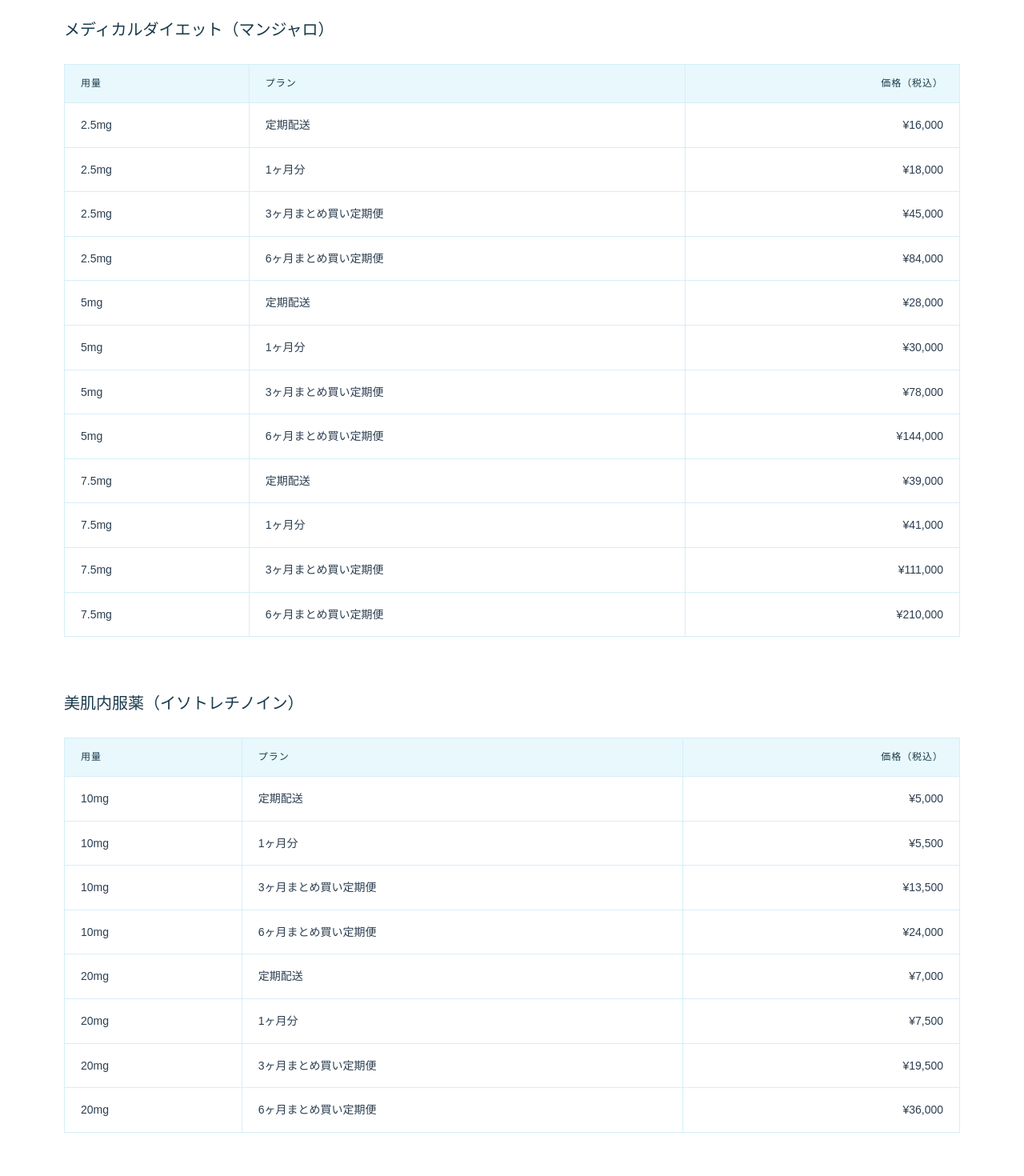
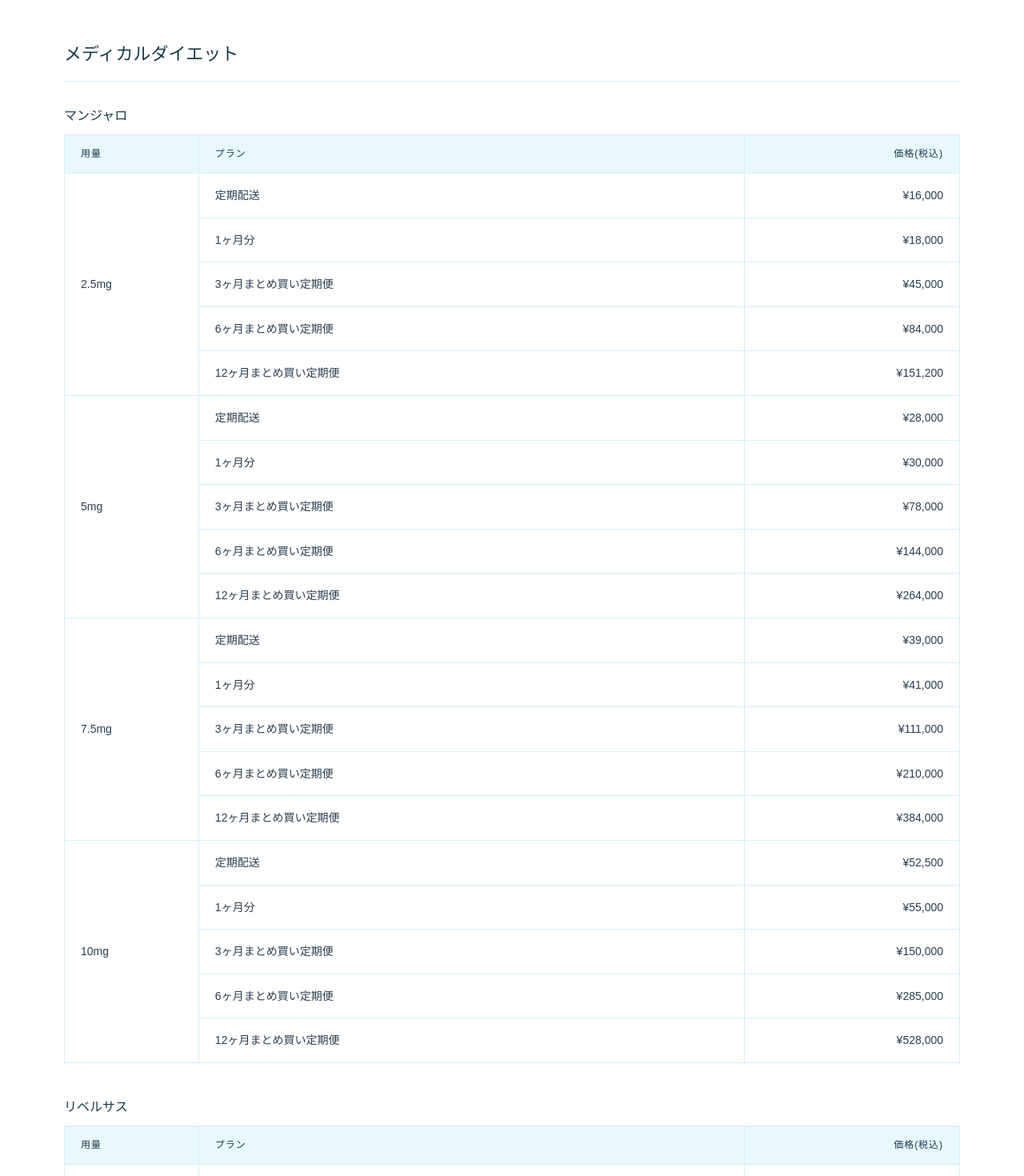
Before and after one commit to tokyolifeclinic123-wq/tokyo-life-clinic-v2, a Next.js app: page /price in a window 1280 px wide. Shown: the part 800-2270 px from the top of the page at 80% size. Built offline with nearby package versions, Linux system fonts and the light colour scheme; no server answers.

Commit message:
feat(price): update price tables to match TLOC pricing sheet
Add Liberus / Metformin / Insomnia drug sections, add 10mg / 30-40mg
doses and 12-month plans to existing Mounjaro / Isotretinoin tables.

```diff
--- a/src/app/price/page.tsx
+++ b/src/app/price/page.tsx
@@ -9,7 +9,7 @@
 export const metadata: Metadata = {
   title: '料金表',
   description:
-    '東京LIFEオンラインクリニックの料金一覧。美肌内服薬（イソトレチノイン）・メディカルダイエット（マンジャロ）の処方価格。税込表示。',
+    '東京LIFEオンラインクリニックの料金一覧。メディカルダイエット・美肌内服薬・不眠症治療薬の処方価格。税込表示。',
 }
 
 const BASE = CLINIC.siteUrl
@@ -35,35 +35,156 @@
 const COMMON_ROWS = [
   { label: '診察料',        price: '無料' },
   { label: '再診料',        price: '無料' },
-  { label: '送料（通常）',  price: '¥500' },
-  { label: '送料（クール便）', price: '¥1,000' },
+  { label: '送料(通常)',  price: '¥500' },
+  { label: '送料(クール便)', price: '¥1,000' },
 ]
 
-const MOUNJARO_ROWS = [
-  { dose: '2.5mg', plan: '定期配送',            price: '¥16,000' },
-  { dose: '2.5mg', plan: '1ヶ月分',             price: '¥18,000' },
-  { dose: '2.5mg', plan: '3ヶ月まとめ買い定期便', price: '¥45,000' },
-  { dose: '2.5mg', plan: '6ヶ月まとめ買い定期便', price: '¥84,000' },
-  { dose: '5mg',   plan: '定期配送',            price: '¥28,000' },
-  { dose: '5mg',   plan: '1ヶ月分',             price: '¥30,000' },
-  { dose: '5mg',   plan: '3ヶ月まとめ買い定期便', price: '¥78,000' },
-  { dose: '5mg',   plan: '6ヶ月まとめ買い定期便', price: '¥144,000' },
-  { dose: '7.5mg', plan: '定期配送',            price: '¥39,000' },
-  { dose: '7.5mg', plan: '1ヶ月分',             price: '¥41,000' },
-  { dose: '7.5mg', plan: '3ヶ月まとめ買い定期便', price: '¥111,000' },
-  { dose: '7.5mg', plan: '6ヶ月まとめ買い定期便', price: '¥210,000' },
+const yen = (n: number) => `¥${n.toLocaleString()}`
+
+type Plan = '定期配送' | '1ヶ月分' | '3ヶ月まとめ買い定期便' | '6ヶ月まとめ買い定期便' | '12ヶ月まとめ買い定期便'
+const PLANS: Plan[] = ['定期配送', '1ヶ月分', '3ヶ月まとめ買い定期便', '6ヶ月まとめ買い定期便', '12ヶ月まとめ買い定期便']
+
+type DoseRow = { dose: string; prices: [number, number, number, number, number] }
+type FlatRow = { prices: [number, number, number, number, number] }
+
+const MOUNJARO_ROWS: DoseRow[] = [
+  { dose: '2.5mg',  prices: [16000, 18000, 45000,  84000,  151200] },
+  { dose: '5mg',    prices: [28000, 30000, 78000,  144000, 264000] },
+  { dose: '7.5mg',  prices: [39000, 41000, 111000, 210000, 384000] },
+  { dose: '10mg',   prices: [52500, 55000, 150000, 285000, 528000] },
 ]
 
-const ISO_ROWS = [
-  { dose: '10mg', plan: '定期配送',            price: '¥5,000' },
-  { dose: '10mg', plan: '1ヶ月分',             price: '¥5,500' },
-  { dose: '10mg', plan: '3ヶ月まとめ買い定期便', price: '¥13,500' },
-  { dose: '10mg', plan: '6ヶ月まとめ買い定期便', price: '¥24,000' },
-  { dose: '20mg', plan: '定期配送',            price: '¥7,000' },
-  { dose: '20mg', plan: '1ヶ月分',             price: '¥7,500' },
-  { dose: '20mg', plan: '3ヶ月まとめ買い定期便', price: '¥19,500' },
-  { dose: '20mg', plan: '6ヶ月まとめ買い定期便', price: '¥36,000' },
+const RYBELSUS_ROWS: DoseRow[] = [
+  { dose: '3mg',   prices: [6500,  7500,  21000, 36000,  66000]  },
+  { dose: '7mg',   prices: [16500, 17500, 51000, 96000,  172800] },
+  { dose: '14mg',  prices: [25000, 27000, 78000, 144000, 259200] },
 ]
+
+const METFORMIN_ROWS: DoseRow[] = [
+  { dose: '250mg', prices: [5000, 5500, 13500, 24000, 42000] },
+  { dose: '500mg', prices: [6000, 6500, 16500, 30000, 54000] },
+]
+
+const ISO_ROWS: DoseRow[] = [
+  { dose: '10mg', prices: [5000,  5500,  13500, 24000, 42000]  },
+  { dose: '20mg', prices: [7000,  7500,  19500, 36000, 60000]  },
+  { dose: '30mg', prices: [12000, 13000, 33000, 60000, 102000] },
+  { dose: '40mg', prices: [14000, 15000, 39000, 72000, 120000] },
+]
+
+const SKIN_SINGLE_ROW: FlatRow = { prices: [2250, 2500, 6000,  10500, 18000] }
+const SKIN_SINGLE_HIGH_ROW: FlatRow = { prices: [3250, 3500, 9000,  16500, 30000] }
+const SKIN_SET_ROW: FlatRow = { prices: [5000, 5500, 13500, 24000, 42000] }
+
+const DAYVIGO_ROWS: DoseRow[] = [
+  { dose: '2.5mg', prices: [5750, 6000, 16500, 31500, 60000] },
+  { dose: '5mg',   prices: [6250, 6500, 18000, 34500, 66000] },
+]
+
+const ESZOPICLONE_ROWS: DoseRow[] = [
+  { dose: '1mg', prices: [3000, 3250, 8250,  15000, 27000] },
+  { dose: '2mg', prices: [3750, 4000, 10500, 19500, 36000] },
+]
+
+const RHYTHMY_ROWS: DoseRow[] = [
+  { dose: '1mg', prices: [3000, 3250, 8250,  15000, 27000] },
+  { dose: '2mg', prices: [3750, 4000, 10500, 19500, 36000] },
+]
+
+const RAMELTEON_ROWS: DoseRow[] = [
+  { dose: '8mg', prices: [3750, 4000, 10500, 19500, 36000] },
+]
+
+const SECTION_H2: React.CSSProperties = {
+  fontFamily: 'var(--font-serif)',
+  fontSize: 22,
+  fontWeight: 400,
+  color: '#1A3A4A',
+  marginBottom: 28,
+  paddingBottom: 12,
+  borderBottom: '1px solid #D6EEF7',
+}
+
+const SUB_H3: React.CSSProperties = {
+  fontFamily: 'var(--font-serif)',
+  fontSize: 16,
+  fontWeight: 500,
+  color: '#1A3A4A',
+  marginBottom: 8,
+}
+
+const SUB_NOTE: React.CSSProperties = {
+  fontSize: 12,
+  color: '#7A8F9A',
+  lineHeight: 1.7,
+  marginBottom: 16,
+}
+
+function DoseTable({ rows }: { rows: DoseRow[] }) {
+  return (
+    <table style={{ width: '100%', borderCollapse: 'collapse' }}>
+      <thead>
+        <tr>
+          <th style={{ ...TH_STYLE, width: '15%' }}>用量</th>
+          <th style={TH_STYLE}>プラン</th>
+          <th style={{ ...TH_STYLE, textAlign: 'right', width: '24%' }}>価格(税込)</th>
+        </tr>
+      </thead>
+      <tbody>
+        {rows.flatMap((r) =>
+          PLANS.map((plan, i) => (
+            <tr key={`${r.dose}-${plan}`}>
+              {i === 0 ? (
+                <td style={TD_STYLE} rowSpan={PLANS.length}>{r.dose}</td>
+              ) : null}
+              <td style={TD_STYLE}>{plan}</td>
+              <td style={{ ...TD_STYLE, textAlign: 'right' }}>{yen(r.prices[i])}</td>
+            </tr>
+          ))
+        )}
+      </tbody>
+    </table>
+  )
+}
+
+function FlatTable({ row }: { row: FlatRow }) {
+  return (
+    <table style={{ width: '100%', borderCollapse: 'collapse' }}>
+      <thead>
+        <tr>
+          <th style={TH_STYLE}>プラン</th>
+          <th style={{ ...TH_STYLE, textAlign: 'right', width: '24%' }}>価格(税込)</th>
+        </tr>
+      </thead>
+      <tbody>
+        {PLANS.map((plan, i) => (
+          <tr key={plan}>
+            <td style={TD_STYLE}>{plan}</td>
+            <td style={{ ...TD_STYLE, textAlign: 'right' }}>{yen(row.prices[i])}</td>
+          </tr>
+        ))}
+      </tbody>
+    </table>
+  )
+}
+
+function DrugBlock({
+  title,
+  note,
+  children,
+}: {
+  title: string
+  note?: React.ReactNode
+  children: React.ReactNode
+}) {
+  return (
+    <div style={{ marginBottom: 40 }}>
+      <h3 style={SUB_H3}>{title}</h3>
+      {note ? <p style={SUB_NOTE}>{note}</p> : null}
+      {children}
+    </div>
+  )
+}
 
 export default function PricePage() {
   return (
@@ -118,18 +239,8 @@
         </p>
 
         {/* Common fees */}
-        <section style={{ marginBottom: 64 }}>
-          <h2
-            style={{
-              fontFamily: 'var(--font-serif)',
-              fontSize: 20,
-              fontWeight: 400,
-              color: '#1A3A4A',
-              marginBottom: 24,
-            }}
-          >
-            共通費用
-          </h2>
+        <section style={{ marginBottom: 72 }}>
+          <h2 style={SECTION_H2}>共通費用</h2>
           <table style={{ width: '100%', borderCollapse: 'collapse' }}>
             <thead>
               <tr>
@@ -148,70 +259,89 @@
           </table>
         </section>
 
-        {/* Mounjaro table */}
-        <section style={{ marginBottom: 64 }}>
-          <h2
-            style={{
-              fontFamily: 'var(--font-serif)',
-              fontSize: 20,
-              fontWeight: 400,
-              color: '#1A3A4A',
-              marginBottom: 24,
-            }}
-          >
-            メディカルダイエット（マンジャロ）
-          </h2>
-          <table style={{ width: '100%', borderCollapse: 'collapse' }}>
-            <thead>
-              <tr>
-                <th style={TH_STYLE}>用量</th>
-                <th style={TH_STYLE}>プラン</th>
-                <th style={{ ...TH_STYLE, textAlign: 'right' }}>価格（税込）</th>
-              </tr>
-            </thead>
-            <tbody>
-              {MOUNJARO_ROWS.map(({ dose, plan, price }, i) => (
-                <tr key={i}>
-                  <td style={TD_STYLE}>{dose}</td>
-                  <td style={TD_STYLE}>{plan}</td>
-                  <td style={{ ...TD_STYLE, textAlign: 'right' }}>{price}</td>
-                </tr>
-              ))}
-            </tbody>
-          </table>
+        {/* Medical diet */}
+        <section style={{ marginBottom: 72 }}>
+          <h2 style={SECTION_H2}>メディカルダイエット</h2>
+
+          <DrugBlock title="マンジャロ">
+            <DoseTable rows={MOUNJARO_ROWS} />
+          </DrugBlock>
+
+          <DrugBlock title="リベルサス">
+            <DoseTable rows={RYBELSUS_ROWS} />
+          </DrugBlock>
+
+          <DrugBlock title="メトホルミン" note="60錠/月">
+            <DoseTable rows={METFORMIN_ROWS} />
+          </DrugBlock>
         </section>
 
-        {/* Isotretinoin table */}
+        {/* Skin oral */}
+        <section style={{ marginBottom: 72 }}>
+          <h2 style={SECTION_H2}>美肌内服薬</h2>
+
+          <DrugBlock title="イソトレチノイン">
+            <DoseTable rows={ISO_ROWS} />
+          </DrugBlock>
+
+          <DrugBlock
+            title="美肌内服薬 単品"
+            note={
+              <>
+                下記の医薬品からいずれかお選びください。<br />
+                シナール / ユベラ50mg / グルタチオン(タチオン)50mg / トラネキサム酸(トランサミン)250mg / ノイロビタン / ハイチオール錠<br />
+                ※60錠/月
+              </>
+            }
+          >
+            <FlatTable row={SKIN_SINGLE_ROW} />
+          </DrugBlock>
+
+          <DrugBlock
+            title="美肌内服薬(増量) 単品"
+            note={
+              <>
+                下記の医薬品からいずれかお選びください。<br />
+                グルタチオン(タチオン)100mg / トラネキサム酸(トランサミン)500mg<br />
+                ※60錠/月
+              </>
+            }
+          >
+            <FlatTable row={SKIN_SINGLE_HIGH_ROW} />
+          </DrugBlock>
+
+          <DrugBlock
+            title="美肌内服セット"
+            note={
+              <>
+                シナール / ユベラ / トラネキサム酸(トランサミン)250mg<br />
+                ※各60錠/月
+              </>
+            }
+          >
+            <FlatTable row={SKIN_SET_ROW} />
+          </DrugBlock>
+        </section>
+
+        {/* Insomnia */}
         <section style={{ marginBottom: 64 }}>
-          <h2
-            style={{
-              fontFamily: 'var(--font-serif)',
-              fontSize: 20,
-              fontWeight: 400,
-              color: '#1A3A4A',
-              marginBottom: 24,
-            }}
-          >
-            美肌内服薬（イソトレチノイン）
-          </h2>
-          <table style={{ width: '100%', borderCollapse: 'collapse' }}>
-            <thead>
-              <tr>
-                <th style={TH_STYLE}>用量</th>
-                <th style={TH_STYLE}>プラン</th>
-                <th style={{ ...TH_STYLE, textAlign: 'right' }}>価格（税込）</th>
-              </tr>
-            </thead>
-            <tbody>
-              {ISO_ROWS.map(({ dose, plan, price }, i) => (
-                <tr key={i}>
-                  <td style={TD_STYLE}>{dose}</td>
-                  <td style={TD_STYLE}>{plan}</td>
-                  <td style={{ ...TD_STYLE, textAlign: 'right' }}>{price}</td>
-                </tr>
-              ))}
-            </tbody>
-          </table>
+          <h2 style={SECTION_H2}>不眠症治療薬</h2>
+
+          <DrugBlock title="デエビゴ">
+            <DoseTable rows={DAYVIGO_ROWS} />
+          </DrugBlock>
+
+          <DrugBlock title="エスゾピクロン">
+            <DoseTable rows={ESZOPICLONE_ROWS} />
+          </DrugBlock>
+
+          <DrugBlock title="リスミー">
+            <DoseTable rows={RHYTHMY_ROWS} />
+          </DrugBlock>
+
+          <DrugBlock title="ラメルテオン">
+            <DoseTable rows={RAMELTEON_ROWS} />
+          </DrugBlock>
         </section>
 
         {/* CTA */}
```
